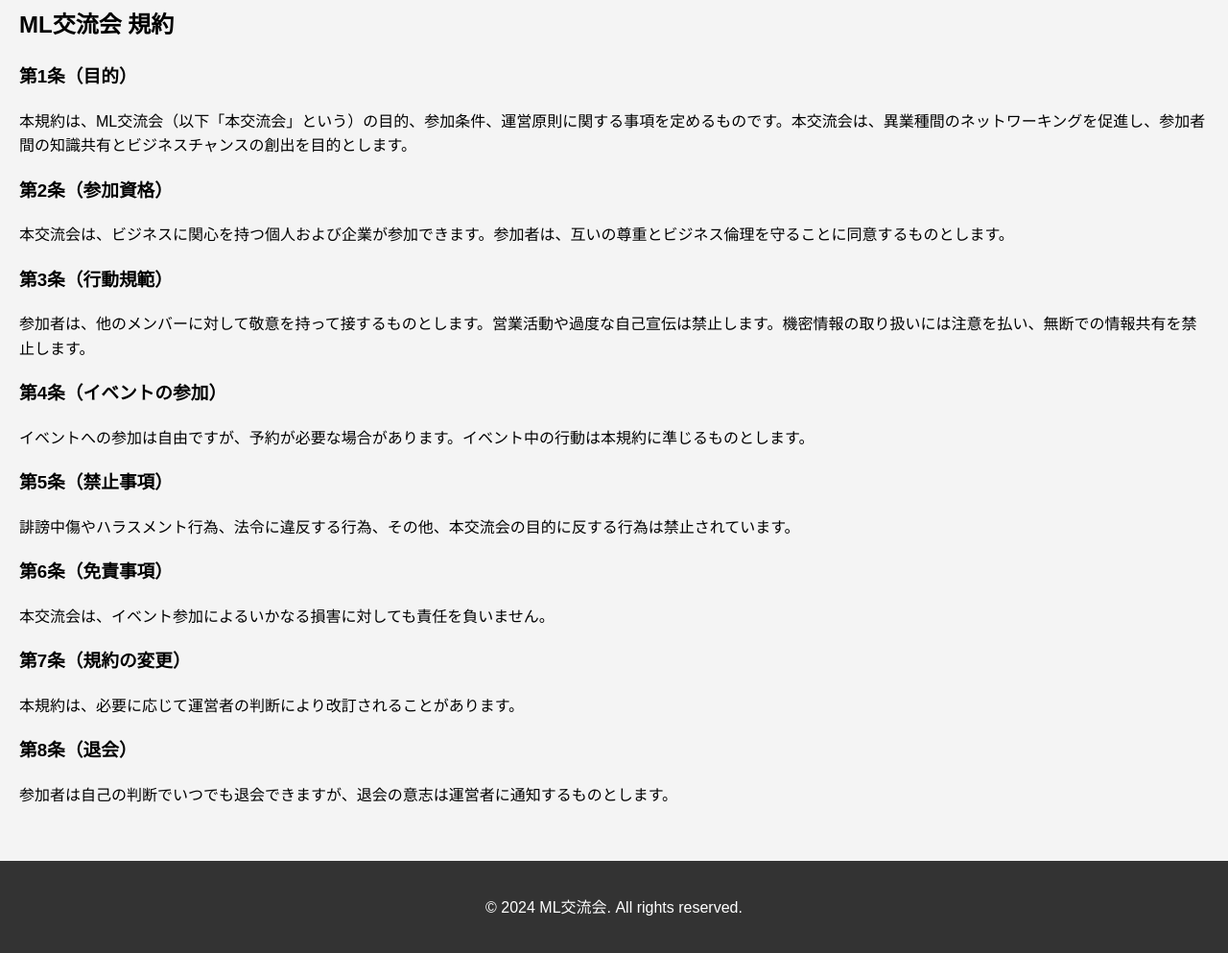
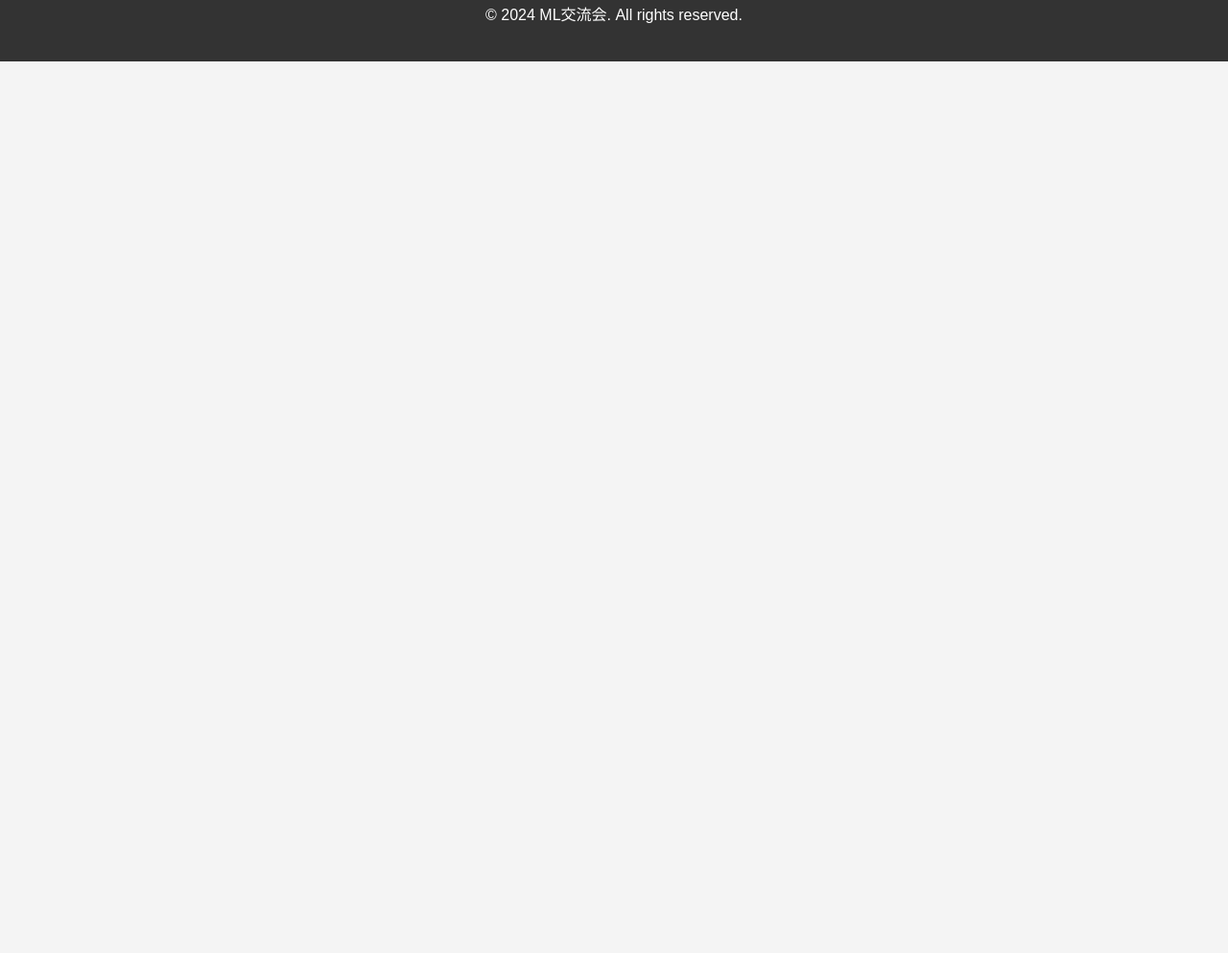
Before and after one commit to OfficePlata/ML, a plain HTML site: page index.html in a window 1280 px wide. Shown: the part 449-1442 px from the top of the page at 96% size. After the commit the page ends 800 px from the top, so only its background shows below. Drawn offline with Linux system fonts and the light colour scheme.

Commit message:
Update index.html

```diff
--- a/index.html
+++ b/index.html
@@ -15,8 +15,11 @@
         <li><a href="#joinus">参加方法</a></li>
         <li><a href="#faq">Q&A</a></li>
         <li><a href="#contact">お問い合わせ</a></li>
-                <li><a href="#terms">規約</a></li>
+        <li><a href="terms.html">規約</a></li>
         <li><a href="#privacy">プライバシーポリシー</a></li>
+           </ul>
+</nav>
+
             </ul>
         </nav>
     </header>
@@ -32,30 +35,7 @@
 
     <!-- 他のセクションも同様に続く -->
 
-    <section id="terms">
-        <h2>ML交流会 規約</h2>
-        <h3>第1条（目的）</h3>
-        <p>本規約は、ML交流会（以下「本交流会」という）の目的、参加条件、運営原則に関する事項を定めるものです。本交流会は、異業種間のネットワーキングを促進し、参加者間の知識共有とビジネスチャンスの創出を目的とします。</p>
-        <h3>第2条（参加資格）</h3>
-        <p>本交流会は、ビジネスに関心を持つ個人および企業が参加できます。参加者は、互いの尊重とビジネス倫理を守ることに同意するものとします。</p>
 
-        <h3>第3条（行動規範）</h3>
-        <p>参加者は、他のメンバーに対して敬意を持って接するものとします。営業活動や過度な自己宣伝は禁止します。機密情報の取り扱いには注意を払い、無断での情報共有を禁止します。</p>
-
-        <h3>第4条（イベントの参加）</h3>
-        <p>イベントへの参加は自由ですが、予約が必要な場合があります。イベント中の行動は本規約に準じるものとします。</p>
-
-        <h3>第5条（禁止事項）</h3>
-        <p>誹謗中傷やハラスメント行為、法令に違反する行為、その他、本交流会の目的に反する行為は禁止されています。</p>
-
-        <h3>第6条（免責事項）</h3>
-        <p>本交流会は、イベント参加によるいかなる損害に対しても責任を負いません。</p>
-
-        <h3>第7条（規約の変更）</h3>
-        <p>本規約は、必要に応じて運営者の判断により改訂されることがあります。</p>
-
-        <h3>第8条（退会）</h3>
-        <p>参加者は自己の判断でいつでも退会できますが、退会の意志は運営者に通知するものとします。</p>
 </section>
 
 
```
Lines whose indentation alone changed are shown as unchanged.
